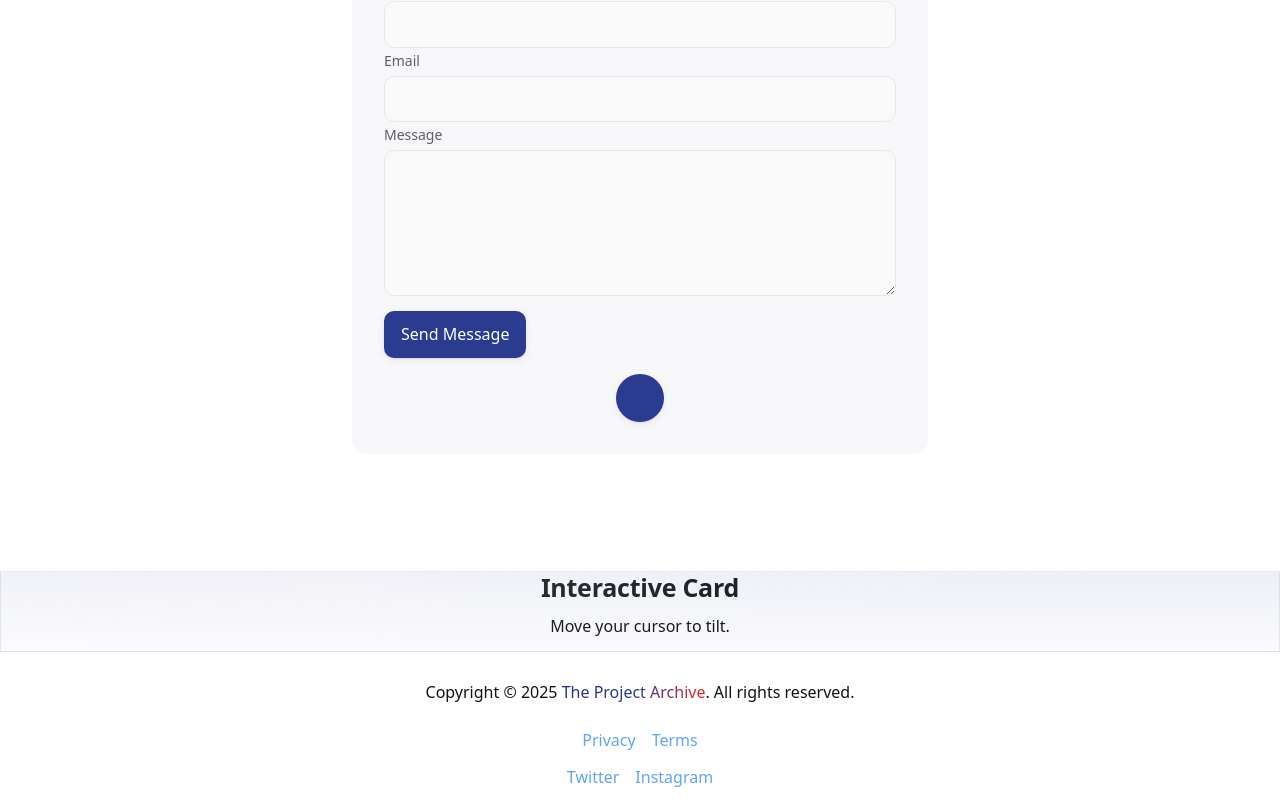
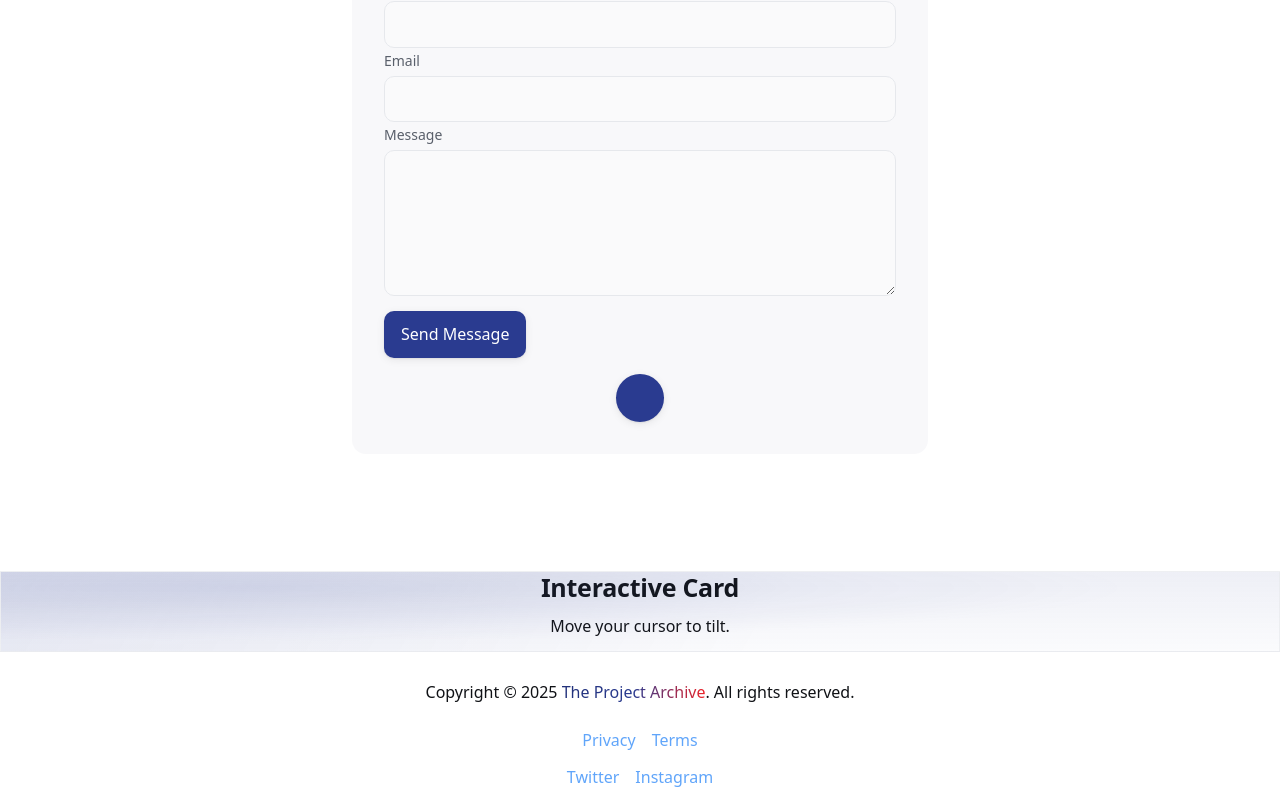
Before and after one commit to Dynamic-Capital/theprojectarchive, a Next.js app in the folder next-app/: page / in a window 1280 px wide. Shown: the part 8467-9273 px from the top of the page. Built offline with nearby package versions, Linux system fonts and the light colour scheme; no server answers.

Commit message:
refactor: use token colors for glass components

```diff
--- a/next-app/components/ServiceCard.jsx
+++ b/next-app/components/ServiceCard.jsx
@@ -20,7 +20,7 @@ export default function ServiceCard({ index, item, slice, total, scrollYProgress
       style={{ zIndex: total - index }}
     >
       <motion.div
-        className="glass rounded-2xl max-w-3xl w-full p-8 md:p-10 shadow-glass bg-white/5"
+        className="glass rounded-2xl max-w-3xl w-full p-8 md:p-10 shadow-glass"
         style={{ opacity, scale, y, filter: blur, rotate, boxShadow: shadow }}
       >
         <div className="text-sm uppercase tracking-wide text-accent/90">{String(index + 1).padStart(2, '0')}</div>
--- a/next-app/styles/globals.css
+++ b/next-app/styles/globals.css
@@ -162,7 +162,7 @@ img { border-radius: var(--radius-xs); }
     color-mix(in oklab, var(--brand-500), transparent 92%),
     color-mix(in oklab, var(--brand-500), transparent 98%)
   );
-  border: 1px solid color-mix(in oklab, var(--brand-500), transparent 90%);
+  border: 1px solid color-mix(in oklab, var(--border), transparent 40%);
   backdrop-filter: blur(12px);
   position: relative;
   overflow: hidden;
@@ -173,8 +173,8 @@ img { border-radius: var(--radius-xs); }
   position: absolute;
   inset: 0;
   background:
-    radial-gradient(at 20% 20%, color-mix(in oklab, white, transparent 75%), transparent 60%),
-    linear-gradient(120deg, color-mix(in oklab, white, transparent 80%) 0%, transparent 60%);
+    radial-gradient(at 20% 20%, color-mix(in oklab, var(--brand-500), transparent 75%), transparent 60%),
+    linear-gradient(120deg, color-mix(in oklab, var(--brand-500), transparent 80%) 0%, transparent 60%);
   mix-blend-mode: screen;
   opacity: .5;
   pointer-events: none;
```
